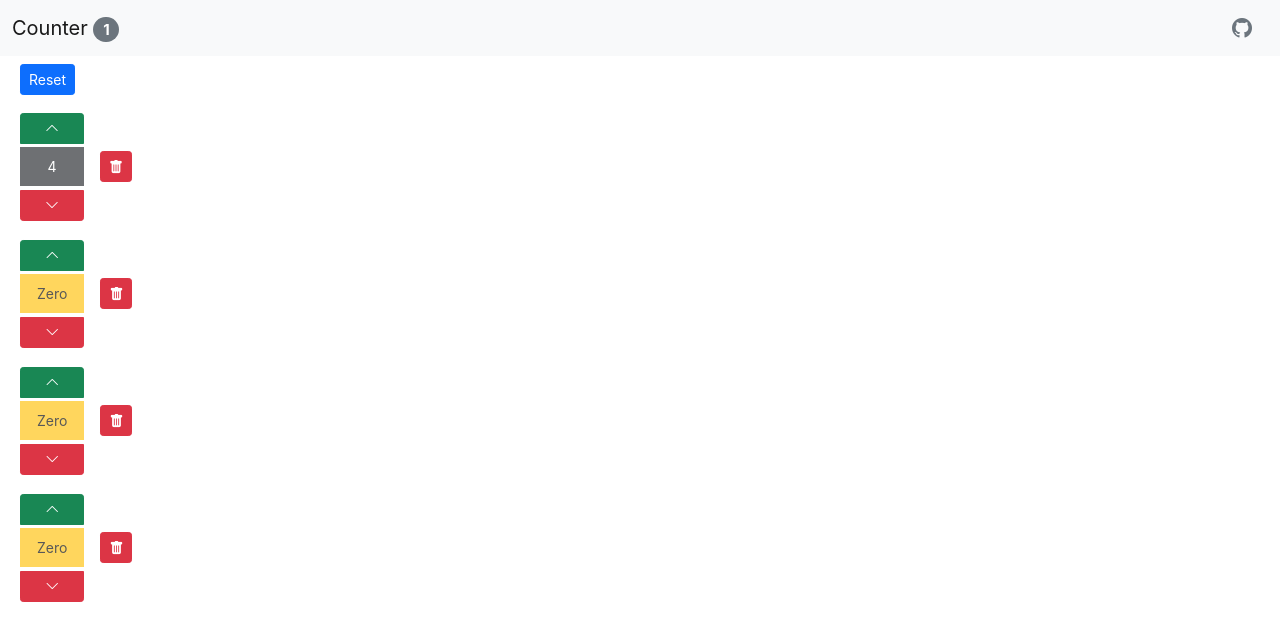
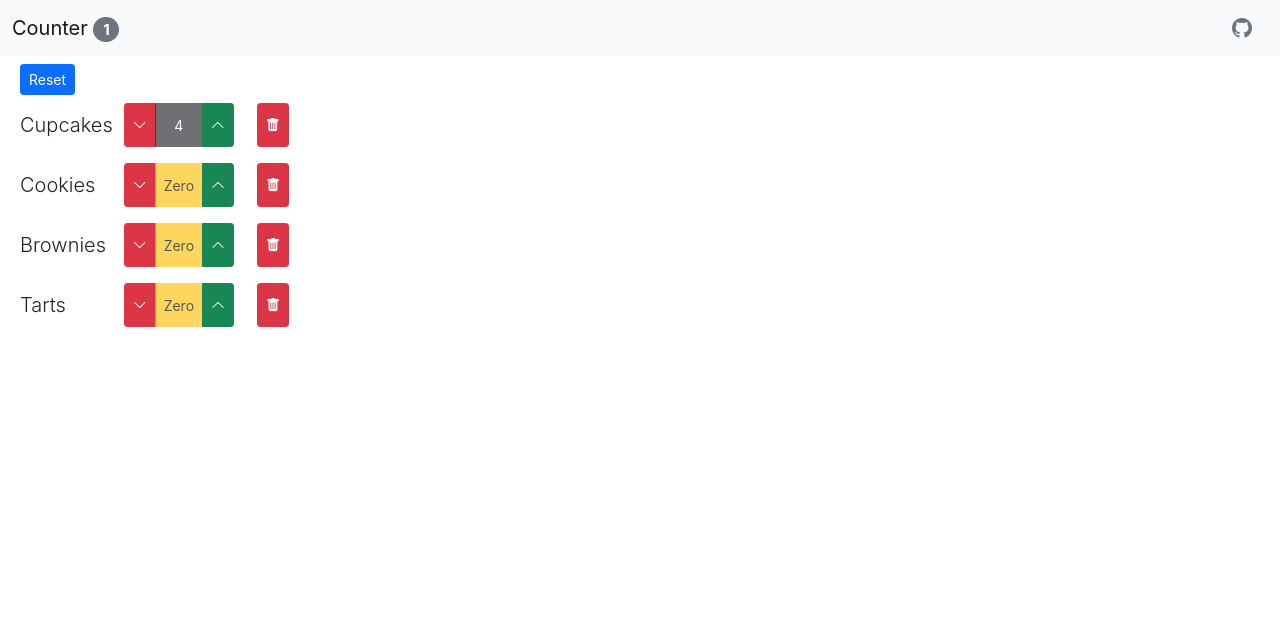
Before and after one commit to huiyuank/react-project-cart, a React (Create React App) app: page / in a window 1280 px wide. Shown: the top 640 px of the page. Built offline with nearby package versions, Linux system fonts and the light colour scheme; the HTML template or start-up script is replaced by a standard one.

Commit message:
Include name in items, rearrange button layout

```diff
--- a/src/components/counter.jsx
+++ b/src/components/counter.jsx
@@ -43,14 +43,30 @@ class Counter extends Component {
   render() {
     console.log("Counter - Rendered");
     return (
-      <div>
-        <section className="btn-group-vertical btn-group-sm">
-          {/* Increment button here */}
+      <div className="input-group ms-2 mb-3">
+        {/* Name here */}
+        <label
+          for="value"
+          className="col-2 col-xl-1 col-form-label fs-5 fw-light"
+        >
+          {this.props.counter.name}
+        </label>
+        <div
+          id="value"
+          className="btn-group btn-group-sm"
+          role="group"
+          aria-label="Quantity group"
+        >
+          {/* Decrement button here */}
           <button
-            onClick={() => this.props.onIncrement(this.props.counter)}
-            className="btn btn-secondary btn-success p-1 mx-2 my-1"
+            onClick={() => this.props.onDecrement(this.props.counter)}
+            className="btn btn-danger p-2"
           >
-            <i className="bi-chevron-up" role="img" aria-label="Increment"></i>
+            <i
+              className="bi-chevron-down"
+              role="img"
+              aria-label="Decrement"
+            ></i>
           </button>
 
           {/* Item count here */}
@@ -58,33 +74,34 @@ class Counter extends Component {
             {this.formatCount()}
           </button>
 
-          {/* Decrement button here */}
+          {/* Increment button here */}
           <button
-            onClick={() => this.props.onDecrement(this.props.counter)}
-            className="btn btn-secondary btn-danger p-1 mx-2 my-1"
+            onClick={() => this.props.onIncrement(this.props.counter)}
+            className="btn btn-success p-2 "
           >
-            <i
-              className="bi-chevron-down"
-              role="img"
-              aria-label="Decrement"
-            ></i>
+            <i className="bi-chevron-up" role="img" aria-label="Increment"></i>
           </button>
-        </section>
-
-        <button
-          // ***IMPORTANT! Use inline function in order to pass arguments into the method
-          onClick={() => this.props.onDelete(this.props.counter.id)}
-          className="btn btn-danger btn-sm mx-4 my-5"
+        </div>
+        <div
+          className="btn-group btn-group-sm"
+          role="group"
+          aria-label="Delete button"
         >
-          <i className="bi-trash-fill" role="img" aria-label="Delete"></i>
           {/* Delete */}
-        </button>
+          <button
+            // ***IMPORTANT! Use inline function in order to pass arguments into the method
+            onClick={() => this.props.onDelete(this.props.counter.id)}
+            className="btn btn-danger py-2 mx-3 mx-xl-4"
+          >
+            <i className="bi-trash-fill" role="img" aria-label="Delete"></i>
+          </button>
+        </div>
       </div>
     );
   }
 
   getBadgeClasses() {
-    let classes = "btn custom-button mx-2 p-2 btn-";
+    let classes = "btn custom-button p-2 btn-";
     classes += this.props.counter.value === 0 ? "warning" : "dark";
     return classes;
   }
```
